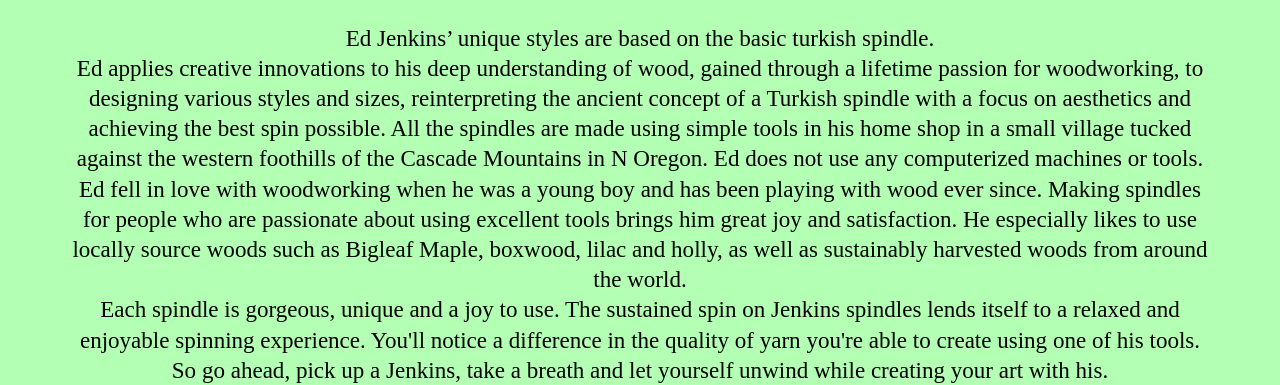
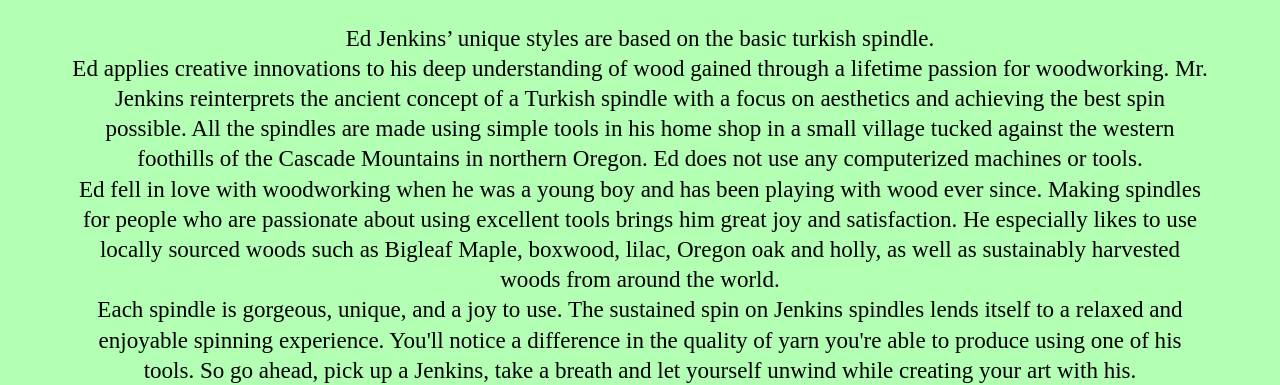
Before and after one commit to hatbearingoctopus/FCC-Product-Landing-Page, a plain HTML site: page index.html in a window 1280 px wide. Shown: the part 570-955 px from the top of the page. Drawn offline with Linux system fonts and the light colour scheme; a web font is replaced by a local one.

Commit message:
Update index.html

```diff
--- a/index.html
+++ b/index.html
@@ -26,19 +26,19 @@
 	<div id="About">
 		<h2 id="about-jenkins">Who is Ed Jenkins and why are his spindles so great?</h2>
 		<p id="about-content">Ed Jenkins’ unique styles are based on the basic turkish spindle.<br>
-		Ed applies creative innovations to his deep understanding of wood, gained through a lifetime
-		passion for woodworking, to designing various styles and sizes, reinterpreting the ancient
+		Ed applies creative innovations to his deep understanding of wood gained through a lifetime
+		passion for woodworking. Mr. Jenkins reinterprets the ancient
 		concept of a Turkish spindle with a focus on aesthetics and achieving the best spin possible. All
 		the spindles are made using simple tools in his home shop in a small village tucked against the
-		western foothills of the Cascade Mountains in N Oregon. Ed does not use any computerized machines
+		western foothills of the Cascade Mountains in northern Oregon. Ed does not use any computerized machines
 		or tools.<br>
 		Ed fell in love with woodworking when he was a young boy and has been playing with wood ever
 		since. Making spindles for people who are passionate about using excellent tools brings him great
-		joy and satisfaction. He especially likes to use locally source woods such as Bigleaf Maple,
-		boxwood, lilac and holly, as well as sustainably harvested woods from around the world.<br>
-		Each spindle is gorgeous, unique and a joy to use. The sustained spin on Jenkins spindles lends
+		joy and satisfaction. He especially likes to use locally sourced woods such as Bigleaf Maple,
+		boxwood, lilac, Oregon oak and holly, as well as sustainably harvested woods from around the world.<br>
+		Each spindle is gorgeous, unique, and a joy to use. The sustained spin on Jenkins spindles lends
 		itself to a relaxed and enjoyable spinning experience. You'll notice a difference in the quality
-		of yarn you're able to create using one of his tools. So go ahead, pick up a Jenkins, take a
+		of yarn you're able to produce using one of his tools. So go ahead, pick up a Jenkins, take a
 		breath and let yourself unwind while creating your art with his.<br></p>
 	</div><!--flex box gallery-->
 	<div id="Gallery">
```
